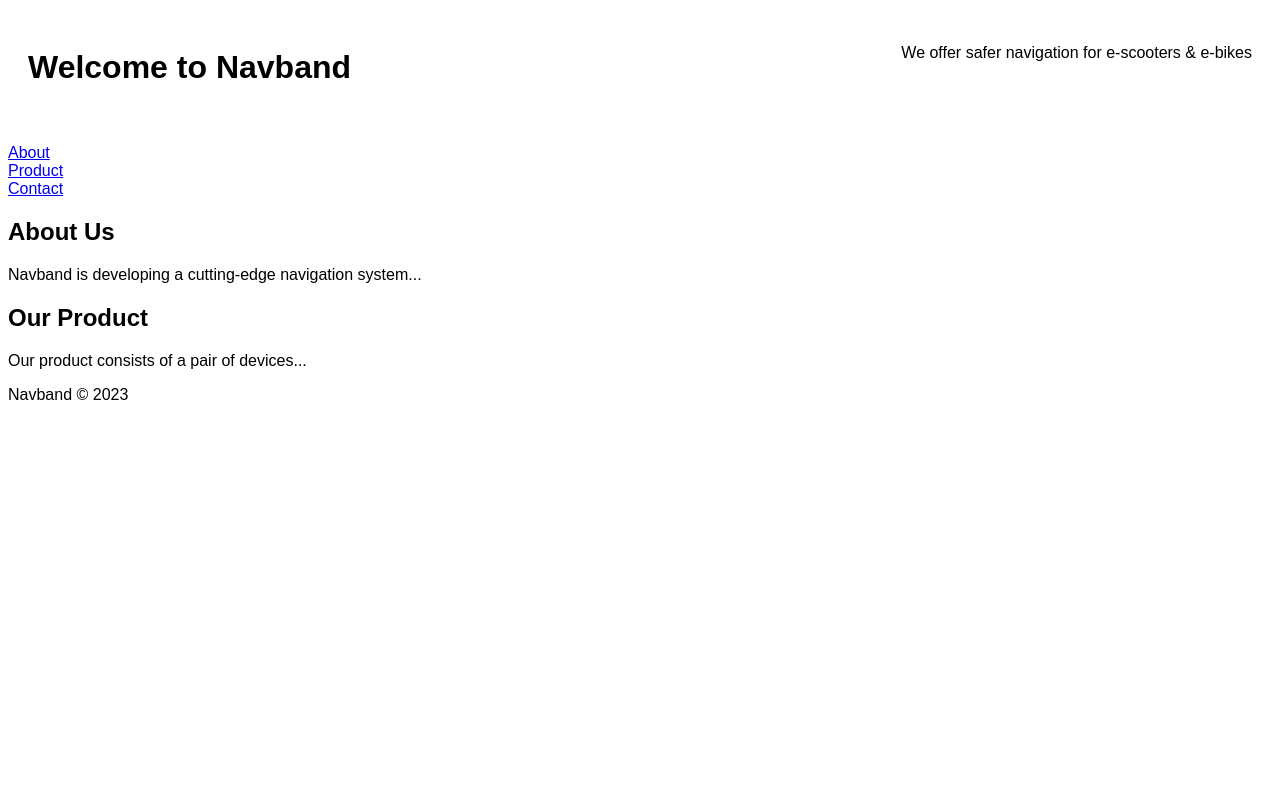
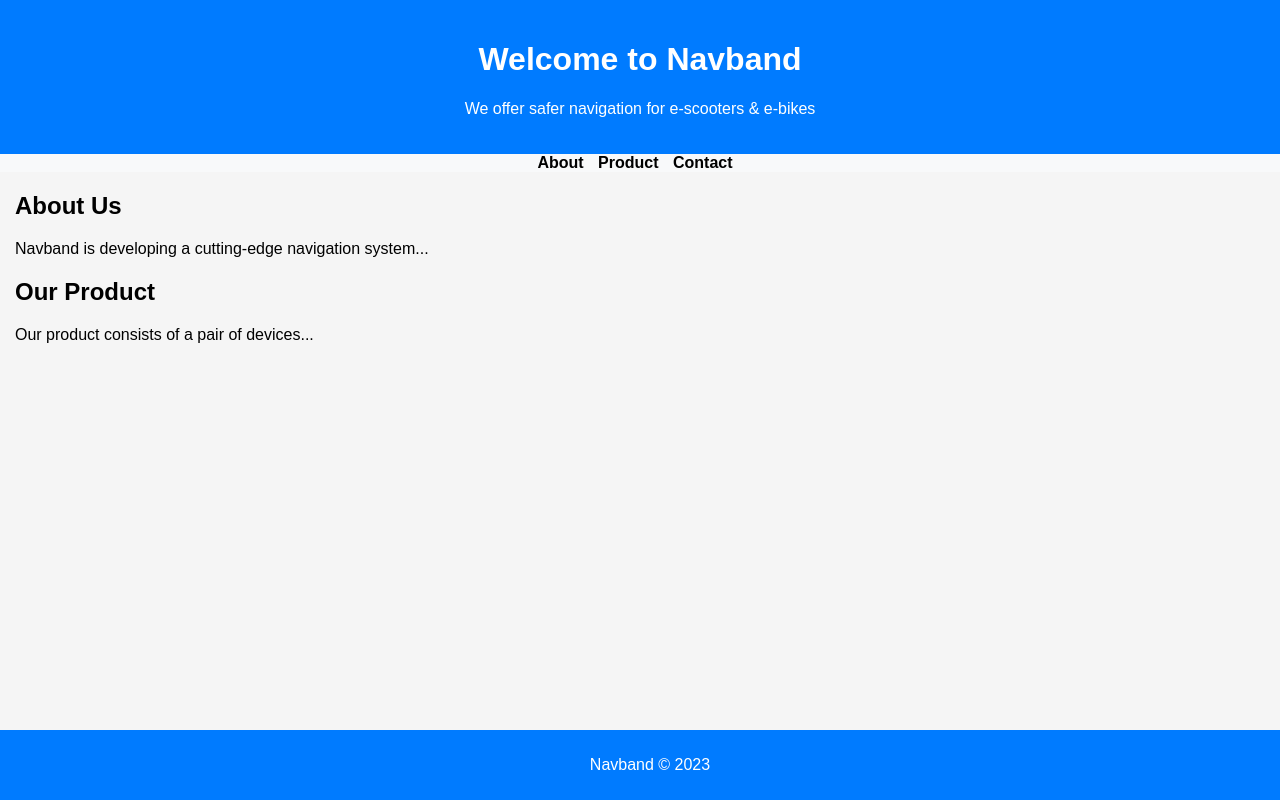
Before and after one commit to georgeschultz1998/Navband, a plain HTML site: page index.html in a window 1280 px wide. Drawn offline with Linux system fonts and the light colour scheme; a script that the page names is missing.

Commit message:
Update styles.css

```diff
--- a/styles.css
+++ b/styles.css
@@ -1,50 +1,51 @@
+/* styles.css */
+
 body {
     font-family: Arial, sans-serif;
+    margin: 0;
+    padding: 0;
+    background-color: #f5f5f5;
 }
 
 header {
-    display: flex;
-    justify-content: space-between;
+    background-color: #007bff;
+    color: white;
     padding: 20px;
+    text-align: center;
 }
 
-.menu-icon {
-    display: flex;
-    flex-direction: column;
-    justify-content: space-around;
-    width: 2rem;
-    height: 2rem;
-    cursor: pointer;
-}
-
-.menu-icon div {
-    width: 2rem;
-    height: 0.25rem;
-    background: black;
+nav {
+    background-color: #f8f9fa;
 }
 
 nav ul {
-    list-style: none;
+    list-style-type: none;
     padding: 0;
+    text-align: center;
+    margin: 0;
 }
 
-nav ul.hidden {
-    display: none;
+nav ul li {
+    display: inline;
+    margin-right: 10px;
 }
 
-#hero {
-    padding: 20px;
+nav ul li a {
+    text-decoration: none;
+    color: black;
+    font-weight: bold;
 }
 
-#hero h1 {
-    font-size: 1.5rem;
+main {
+    margin: 15px;
 }
 
-#hero p {
-    font-size: 1rem;
+footer {
+    background-color: #007bff;
+    color: white;
+    text-align: center;
+    padding: 10px;
+    position: fixed;
+    bottom: 0;
+    width: 100%;
 }
-
-button {
-    padding: 10px 20px;
-    font-size: 1rem;
-}
```
